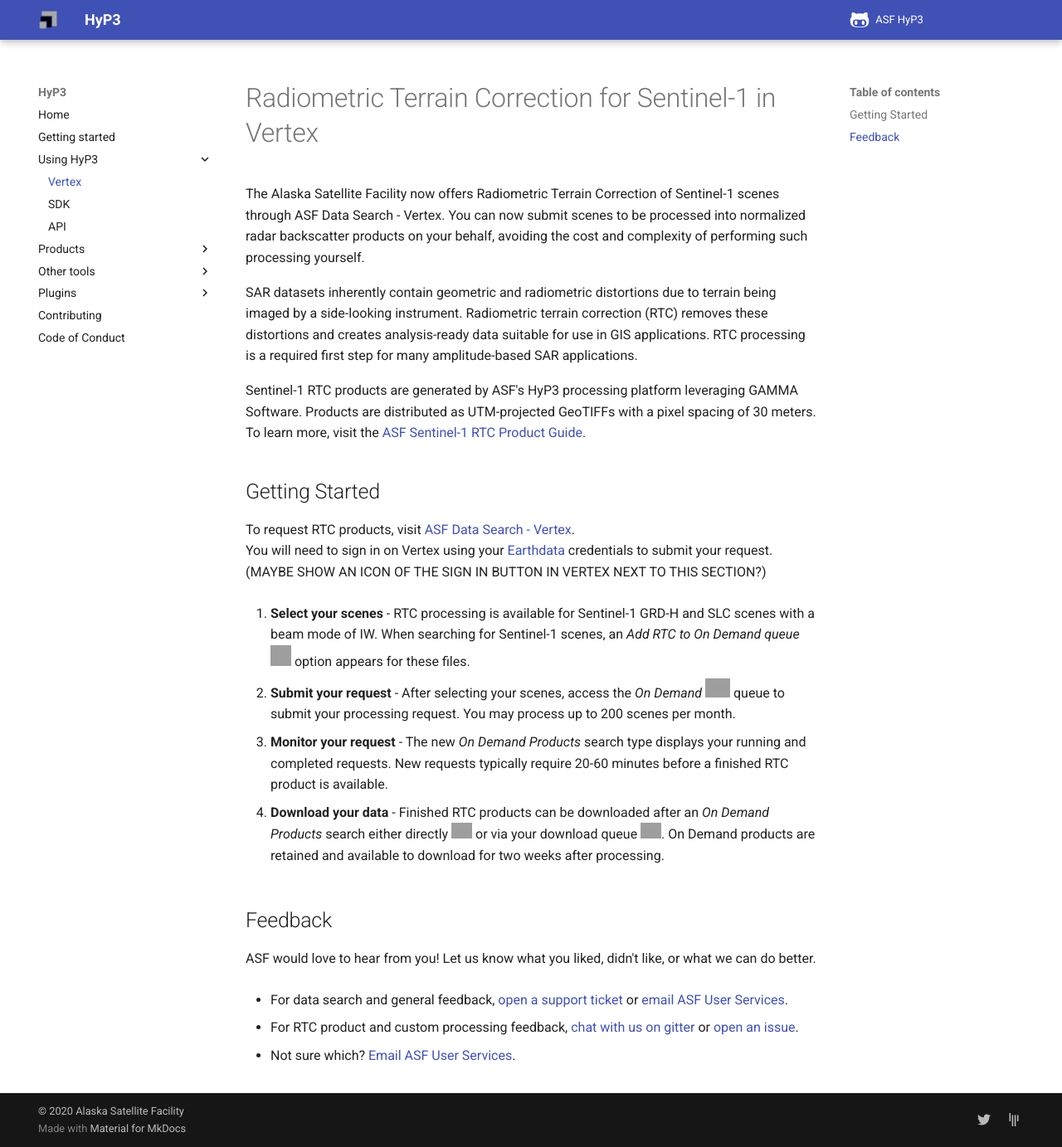
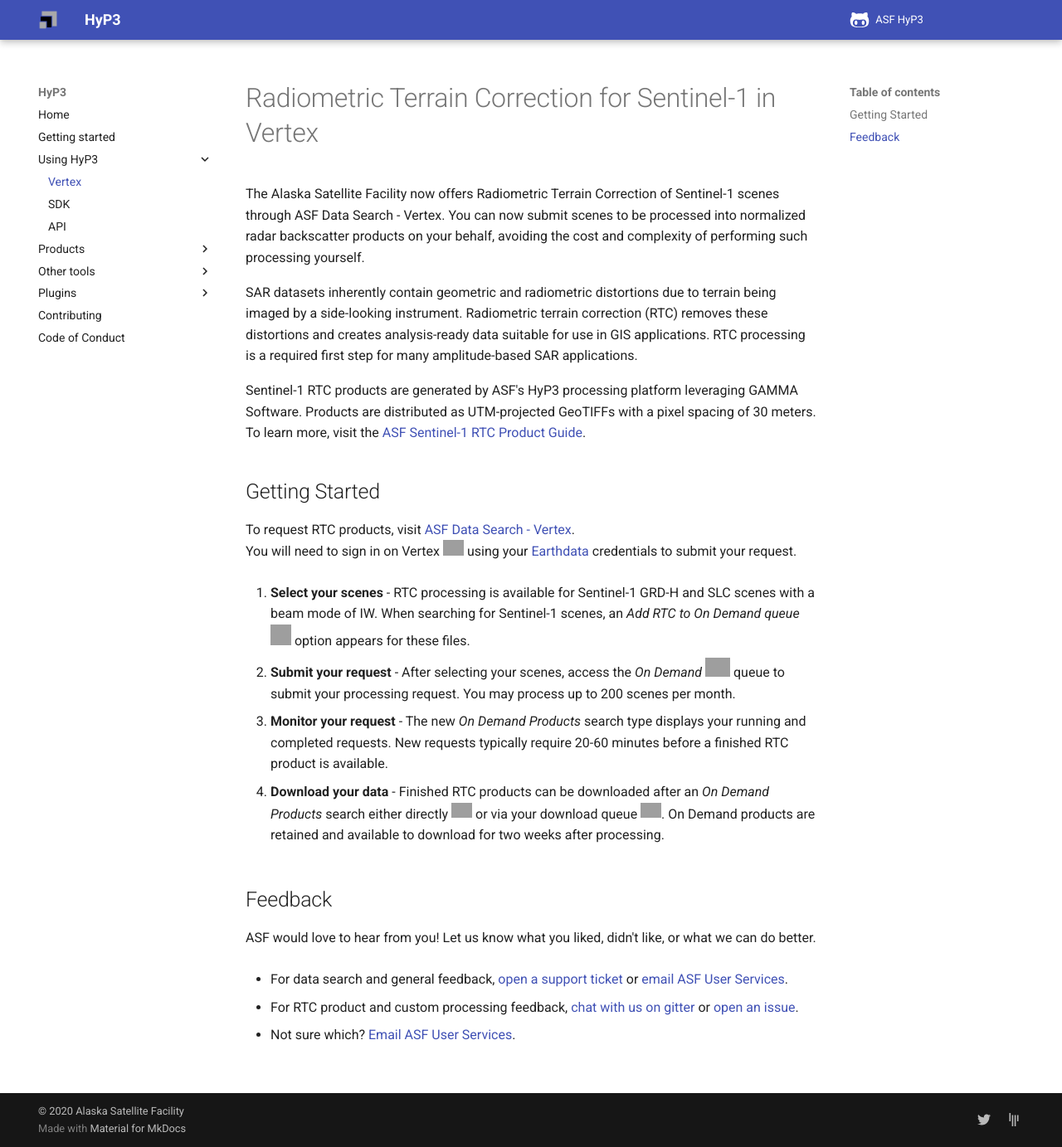
Before and after one commit to ASFHyP3/hyp3-docs, an MkDocs documentation site: the page built from docs/using/vertex.md, in a window 1280 px wide and 1383 px high. Shown: the whole window at 83% size. Built offline with MkDocs 1.6.1 and Material for MkDocs 9.7.7, drawn with Linux system fonts in a browser that asks for light colours; grey boxes are pictures that could not be loaded.

Commit message:
Update vertex.md

```diff
--- a/docs/using/vertex.md
+++ b/docs/using/vertex.md
@@ -9,8 +9,7 @@
 ## Getting Started
 
 To request RTC products, visit [ASF Data Search - Vertex](https://search.asf.alaska.edu).
-You will need to sign in on Vertex using your [Earthdata](https://urs.earthdata.nasa.gov/) credentials to submit your request.
-(MAYBE SHOW AN ICON OF THE SIGN IN BUTTON IN VERTEX NEXT TO THIS SECTION?)
+You will need to sign in on Vertex <img width="25" src="https://user-images.githubusercontent.com/25309951/96494192-7c4b4e80-11f2-11eb-9af9-4a54c0b449ca.png"> using your [Earthdata](https://urs.earthdata.nasa.gov/) credentials to submit your request.
 
 1. **Select your scenes** - RTC processing is available for Sentinel-1 GRD-H and SLC scenes with a beam mode of IW. When searching for Sentinel-1 scenes, an *Add RTC to On Demand queue* <img width="25" src="https://avatars1.githubusercontent.com/u/68247451" /> option appears for these files.
 
```
